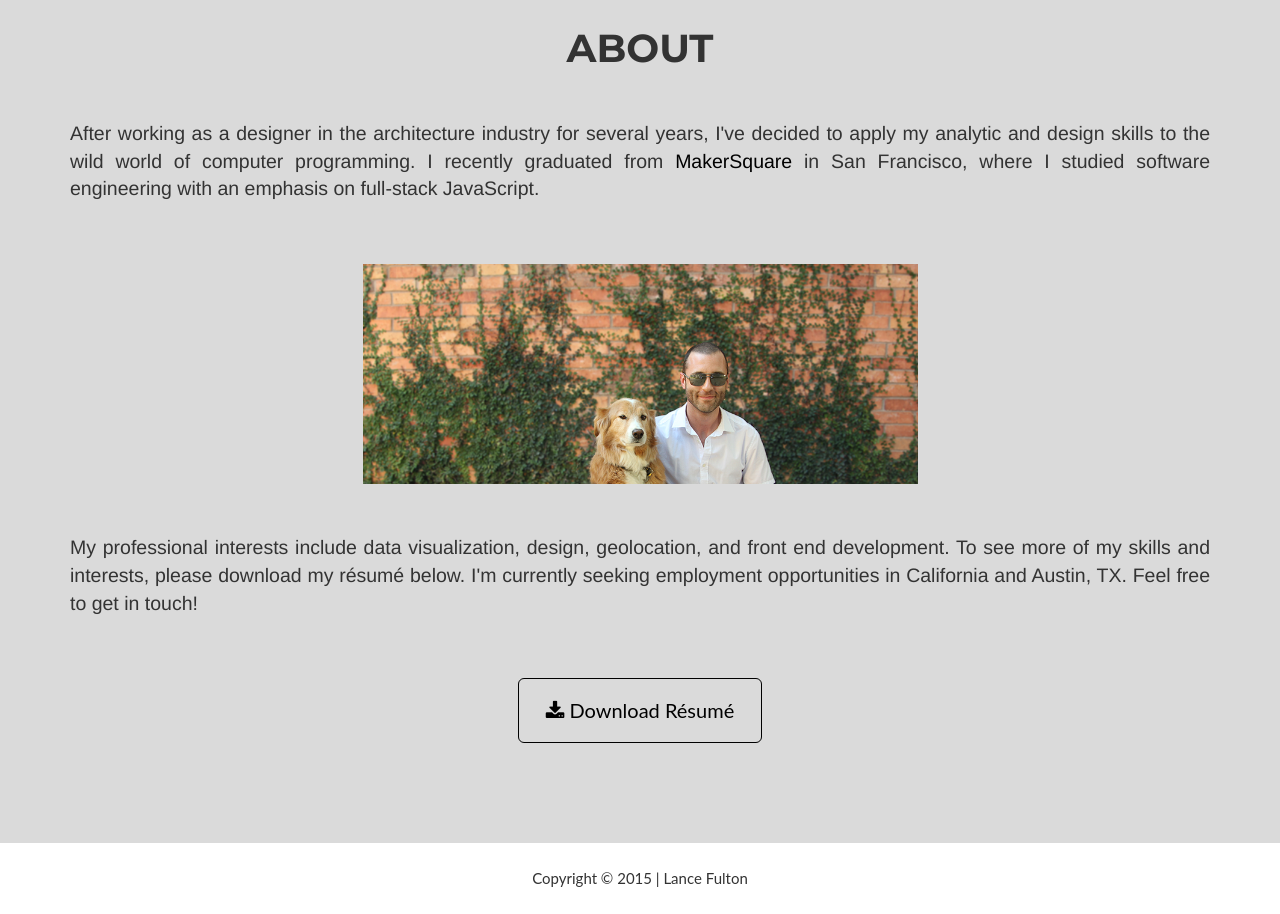
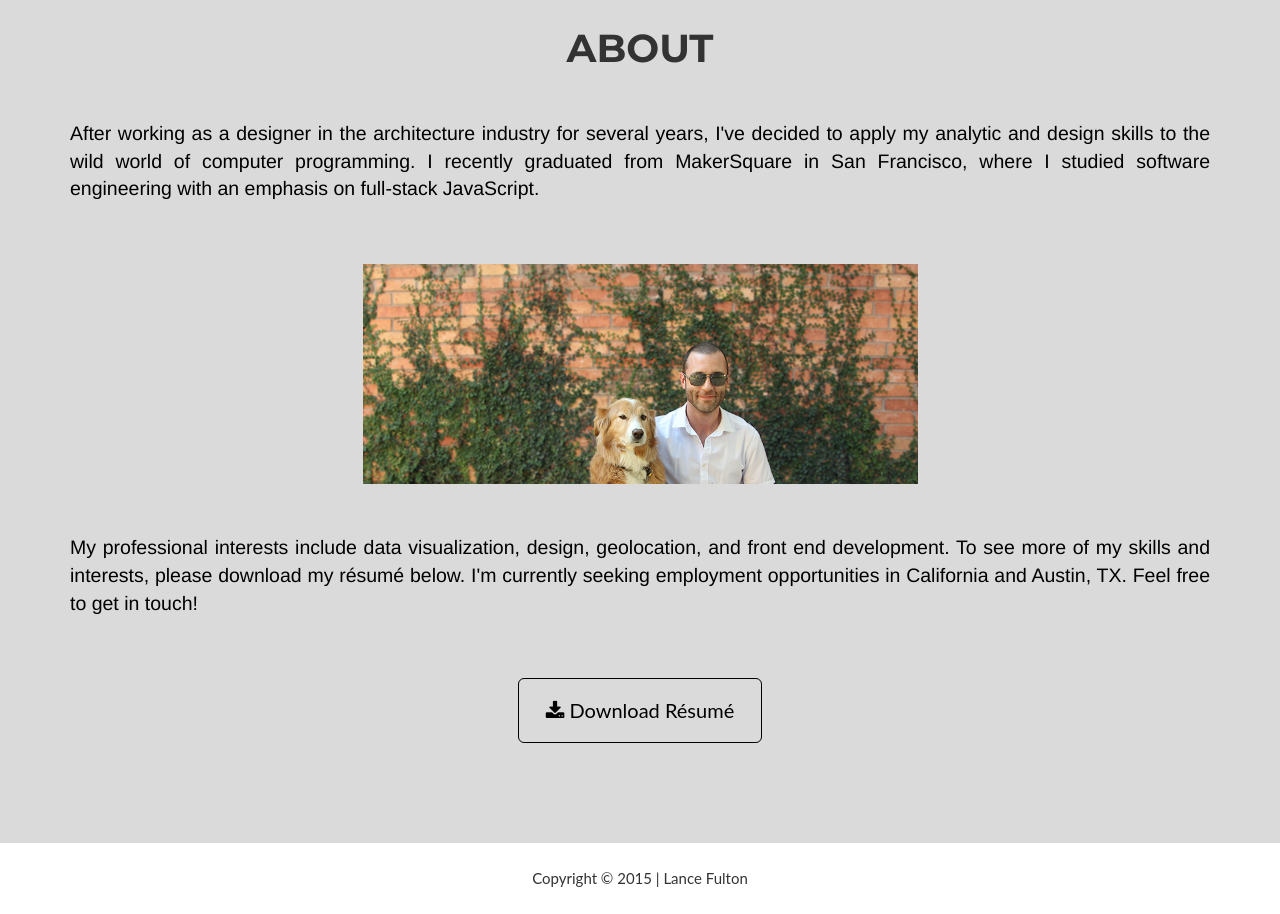
Before and after one commit to LanceFulton/LSF-Site-01, a plain HTML site: page index.html in a window 1280 px wide. Shown: the part 2680-3594 px from the top of the page. Drawn offline with nearby package versions, Linux system fonts and the light colour scheme.

Commit message:
Make font weights consistent.

```diff
--- a/css/style.css
+++ b/css/style.css
@@ -152,6 +152,14 @@ section.success a:hover {
     color: #000;
 }
 
+#about p {
+    font-family: "Helvetica Neue",Helvetica,Roboto,Arial,sans-serif;
+    font-weight: 100;
+    font-size: 1.3em;
+    text-align: justify;
+    color: #000;
+}
+
 .portfolio-container {
     display: flex;
     align-items: center;
--- a/index.html
+++ b/index.html
@@ -144,7 +144,7 @@
                 <div class="col-lg-12">
                     <p>After working as a designer in the architecture industry for several years, I've decided to apply my analytic and design skills to the wild world of computer programming. I recently graduated from <a href="http://makersquare.com" target="_blank">MakerSquare</a> in San Francisco, where I studied software engineering with an emphasis on full-stack JavaScript.</p>
                 </div>
-                <div class="col-lg-6 col-lg-push-3">
+                <div class="col-lg-6 col-lg-push-3 photo">
                     <img src="img/site-03.png" class="headshot">
                 </div>
                 <div class="col-lg-12">
```
